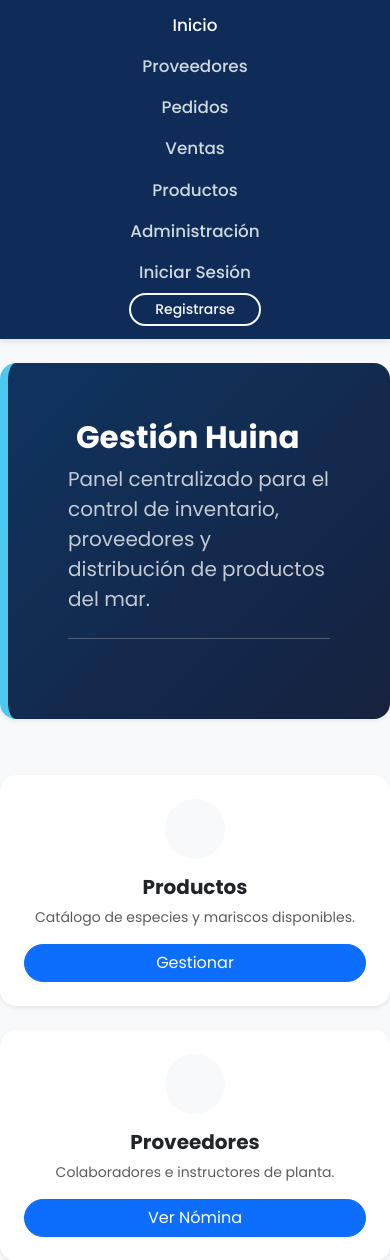
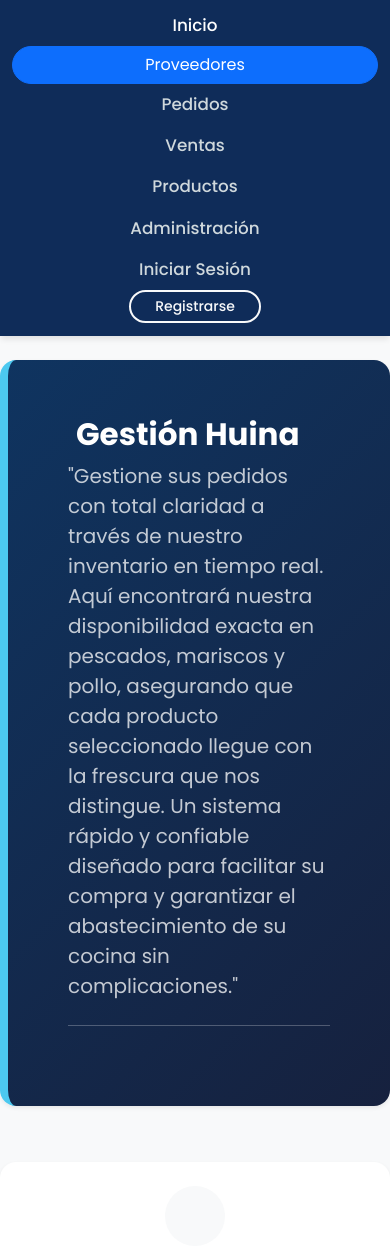
Before and after one commit to marlon733/PROYECTO_SENA, a Django app: page / in a window 390 px wide, after a click that opens the changed part. Shown: the part 58-1318 px from the top of the page. Run offline with Django 5.2, Linux system fonts and the light colour scheme; some libraries are stand-ins or nearby versions.

Commit message:
Se agrego la app de proveedores y se creo el archivo agregar proveedor con sus urls views y settings

```diff
--- a/pescaderia_huina/core/templates/core/index.html
+++ b/pescaderia_huina/core/templates/core/index.html
@@ -10,7 +10,7 @@
              style="background: linear-gradient(135deg, #0f3460 0%, #16213e 100%); border-left: 8px solid #4cc9f0;">
             <div class="container-fluid py-2">
                 <h1 class="display-5 fw-bold"><i class="bi bi-water me-2"></i>Gestión Huina</h1>
-                <p class="col-md-8 fs-5 opacity-75">Panel centralizado para el control de inventario, proveedores y distribución de productos del mar.</p>
+                <p class="col-md-8 fs-5 opacity-75">"Gestione sus pedidos con total claridad a través de nuestro inventario en tiempo real. Aquí encontrará nuestra disponibilidad exacta en pescados, mariscos y pollo, asegurando que cada producto seleccionado llegue con la frescura que nos distingue. Un sistema rápido y confiable diseñado para facilitar su compra y garantizar el abastecimiento de su cocina sin complicaciones."</p>
 
                 <hr class="my-4 opacity-25">
             </div>
--- a/pescaderia_huina/pescaderia_huina/settings.py
+++ b/pescaderia_huina/pescaderia_huina/settings.py
@@ -41,6 +41,7 @@ INSTALLED_APPS = [
     "bootstrap5",
     "usuarios",
     "productos",
+    "proveedores"
 ]
 
 MIDDLEWARE = [
--- a/pescaderia_huina/pescaderia_huina/urls.py
+++ b/pescaderia_huina/pescaderia_huina/urls.py
@@ -22,4 +22,5 @@ urlpatterns = [
     path('', include('core.urls')),
     path('auth/', include('usuarios.urls')),
     path('productos/', include('productos.urls')),
+    path('proveedores/', include('proveedores.urls'))
 ]
--- /dev/null
+++ b/pescaderia_huina/proveedores/urls.py
@@ -0,0 +1,8 @@
+from django.urls import path
+from . import views
+
+app_name = "proveedores"
+
+urlpatterns = [
+    path('agregar/', views.agregar_proveedor, name='agregar_proveedor'),
+]
--- a/pescaderia_huina/proveedores/views.py
+++ b/pescaderia_huina/proveedores/views.py
@@ -1,3 +1,7 @@
 from django.shortcuts import render
 
-# Create your views here.
+from django.shortcuts import render
+
+def agregar_proveedor(request):
+    # Asegúrate de que el nombre del archivo coincida exactamente con tu carpeta templates
+    return render(request, 'agregar_proveedor.html')
--- a/pescaderia_huina/templates/master.html
+++ b/pescaderia_huina/templates/master.html
@@ -187,7 +187,7 @@
                             <a class="nav-link {% if request.resolver_match.url_name == 'index' %}active{% endif %}"
                                href="{% url 'core:index' %}">Inicio</a>
                         </li>
-                        <li class="nav-item"><a class="nav-link" href="#">Proveedores</a></li>
+                        <a href="{% url 'proveedores:agregar_proveedor' %}" class="btn btn-primary w-100 rounded-pill">Proveedores</a>
                         <li class="nav-item"><a class="nav-link" href="#">Pedidos</a></li>
                         <li class="nav-item"><a class="nav-link" href="#">Ventas</a></li>
                         <li class="nav-item"><a class="nav-link" href="#">Productos</a></li>
```
Also changed, not shown: pescaderia_huina/proveedores/templates/agregar_proveedor.html (added, +7 -0 lines).
